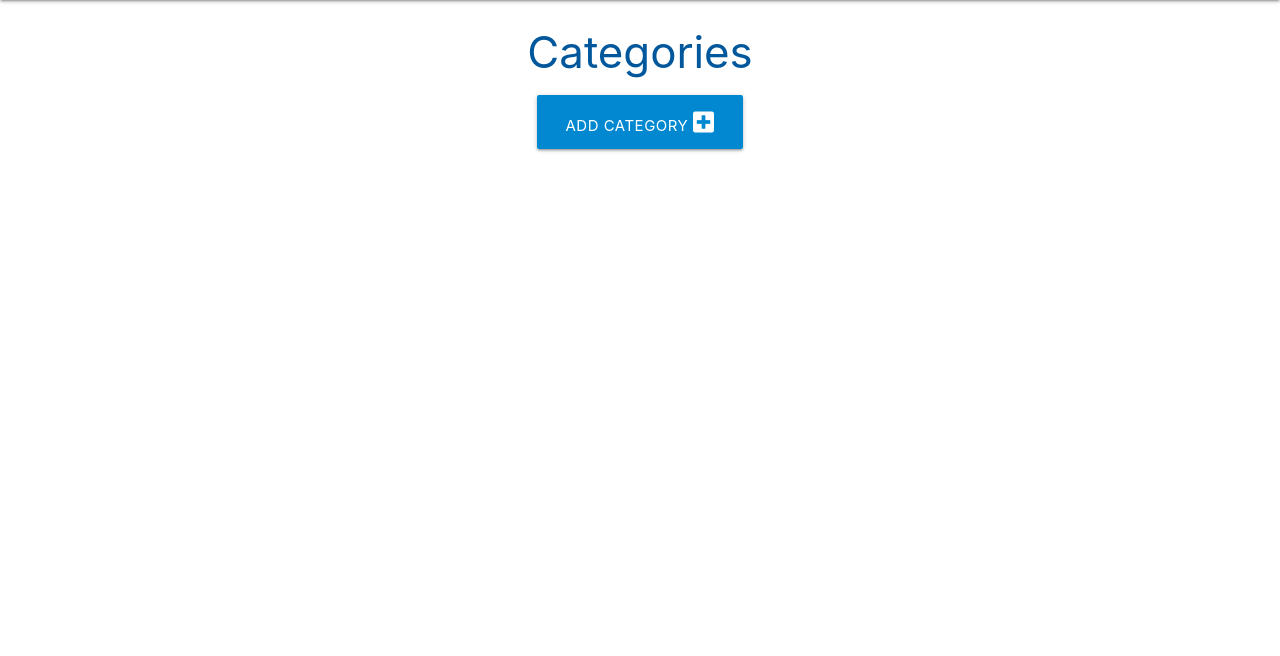
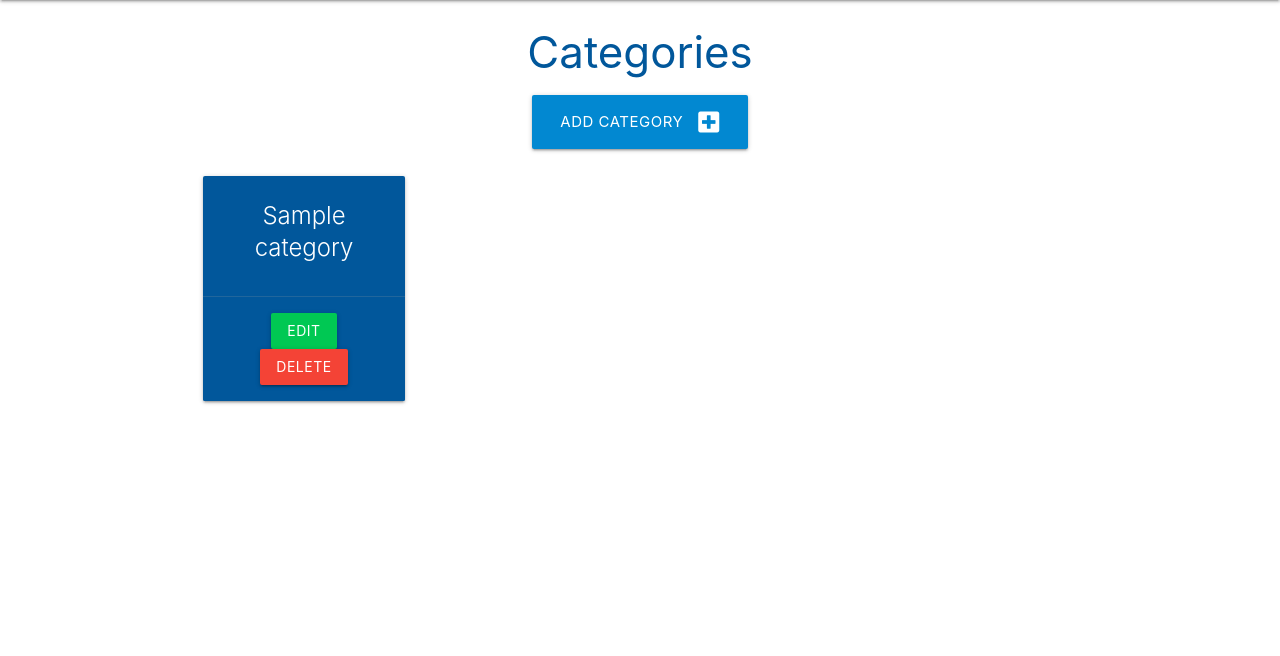
Before and after one commit to FarehaSi/Task-Manager-Gitpod, a Flask app: page /categories in a window 1280 px wide. Shown: the part 64-720 px from the top of the page. Run offline with Flask 3, Linux system fonts and the light colour scheme; tables that the repository leaves empty hold one stand-in row (Sample ...).

Commit message:
Create a 'categories' functaion that allows users to query the database and view all categories

```diff
--- a/taskmanager/routes.py
+++ b/taskmanager/routes.py
@@ -10,7 +10,8 @@ def home():
 
 @app.route("/categories")
 def categories():
-    return render_template("categories.html")
+    categories = list(Category.query.order_by(Category.category_name).all())
+    return render_template("categories.html", categories=categories)
 
 
 @app.route("/add_category", methods=["GET", "POST"])
--- a/taskmanager/templates/categories.html
+++ b/taskmanager/templates/categories.html
@@ -6,9 +6,25 @@
 <div class="row">
     <div class="col s12 center-align">
         <a href="{{ url_for('add_category') }}" class="btn-large light-blue darken-2">
-            Add Category <i class="fas fa-plus-square righ"></i>
+            Add Category <i class="fas fa-plus-square right"></i>
         </a>
     </div>
 </div>
 
+<div class="row">
+    {% for category in categories %}
+    <div class="col s12 m6 l3">
+        <div class="card light-blue darken-4 center-align">
+            <div class="card-content white-text">
+                <span class="card-title">{{ category.category_name }}</span>
+            </div>
+            <div class="card-action">
+                <a href="#" class="btn green accent-4">Edit</a>
+                <a href="#" class="btn red">Delete</a>
+            </div>
+        </div>
+    </div>
+    {% endfor %}
+</div>
+
 {% endblock %}
```
